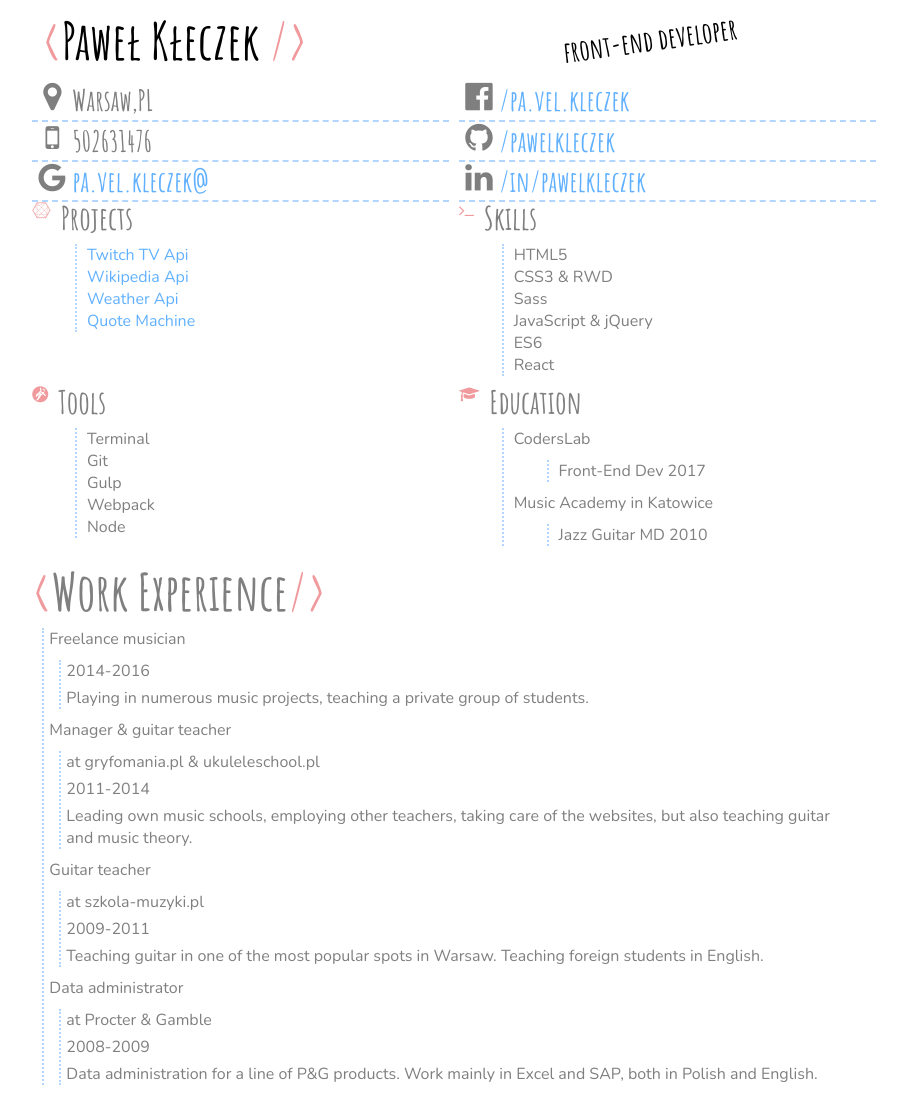
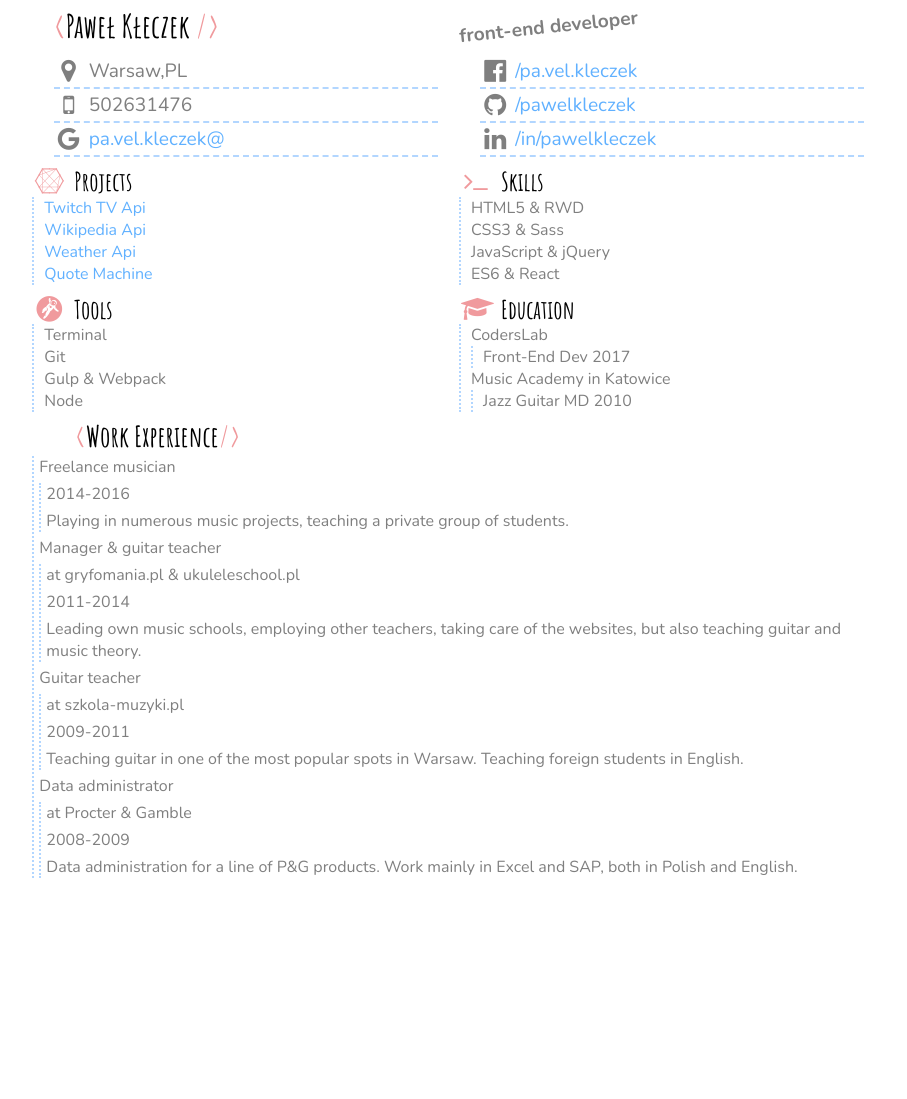
Before and after one commit to pawelkleczek/grid_testing, a website: page index.html in a window 1280 px wide. Shown: the whole page, without its empty margins (181-1088 px from the left). After the commit the page ends 899 px from the top, so only its background shows below. Drawn offline with nearby package versions, Linux system fonts and the light colour scheme.

Commit message:
Still working on BEM class naming and general visual clarity and RWD and @media print features

```diff
--- a/gulpfile.js
+++ b/gulpfile.js
@@ -25,5 +25,5 @@ gulp.task('sass', function() {
 
 gulp.task('watch', function() {
 	gulp.watch('js/app.js', ['jshint']);
-	gulp.watch('scss/*.scss', ['sass']);
+	gulp.watch('scss/*/*.scss', ['sass']);
 });
--- a/index.html
+++ b/index.html
@@ -14,107 +14,104 @@
     <div class='container'>
         <header class='header'>
             <div class='row'>
-                <div class="col-2">
+                <div class='col-2 col-pr-1'>
                 </div>
-                <div class='col-5 logo'>
-                    <h1 class='logo__header'><span class='logo__element'>&lt;</span class='logo__text'>Paweł Kłeczek <span class='logo__element'>/&gt;</span></h1>
+                <div class='col-4 col-pr-10'>
+                    <h1 class='logo'><span class='logo__element'>&lt;</span class='logo__text'>Paweł Kłeczek <span class='logo__element'>/&gt;</span></h1>
                 </div>
-                <div class="col-4">
-                    <h2 class='header__conditional-title'>front-end developer</h2>
+                <div class='col-6'>
+                    <h2 class='element_conditional'>front-end developer</h2>
                 </div>
             </div>
         </header>
         <main class='main'>
-            <div class='row contact'>
-                <div class='col-2'>
+            <div class='row'>
+                <div class='col-2 col-pr-1'>
                 </div>
-                <div class='col-4'>
-                    <div class="contact__item">
-                        <i class='fa fa-map-marker contact__icon' aria-hidden='true'></i> <span class="contact__text">Warsaw,PL</span>
+                <div class='col-4 col-pr-5'>
+                    <div class='contact-info'>
+                        <i class='fa fa-map-marker contact-info__icon' aria-hidden='true'></i> <span class='contact-info__text'>Warsaw,PL</span>
                     </div>
-                    <div class="contact__item">
-                        <i class='fa fa-mobile contact__icon' aria-hidden='true'></i>
-                        <span class="contact__text">502631476</span>
+                    <div class='contact-info'>
+                        <i class='fa fa-mobile contact-info__icon' aria-hidden='true'></i>
+                        <span class='contact-info__text'>502631476</span>
                     </div>
-                    <div class="contact__item">
-                        <i class='fa fa-google contact__icon' aria-hidden='true'></i>
-                        <span class="contact__text"><a class="contact__link" href="mailto:pa.vel.kleczek@gmail.com?Subject=Praca%20front-end" target="_top">pa.vel.kleczek@</a></span>
+                    <div class='contact-info'>
+                        <i class='fa fa-google contact-info__icon' aria-hidden='true'></i>
+                        <span class='contact-info__text'><a class='contact-info__link' href='mailto:pa.vel.kleczek@gmail.com?Subject=Praca%20front-end' target='_top'>pa.vel.kleczek@</a></span>
                     </div>
                 </div>
-                <div class="col-4">
-                    <div class="contact__item">
-                        <i class='fa fa-facebook-official contact__icon' aria-hidden='true'></i> <span class="contact__text"><a class="contact__link" href='https://www.facebook.com/pa.vel.kleczek' target='blank'>/pa.vel.kleczek</a></span>
+                <div class='col-4 col-pr-5'>
+                    <div class='contact-info'>
+                        <i class='fa fa-facebook-official contact-info__icon' aria-hidden='true'></i> <span class='contact-info__text'><a class='contact-info__link' href='https://www.facebook.com/pa.vel.kleczek' target='blank'>/pa.vel.kleczek</a></span>
                     </div>
-                    <div class="contact__item">
-                        <i class='fa fa-github contact__icon' aria-hidden='true'></i>
-                        <span class="contact__text"><a class="contact__link" href='https://github.com/pawelkleczek' target='blank'>/pawelkleczek</a></span>
+                    <div class='contact-info'>
+                        <i class='fa fa-github contact-info__icon' aria-hidden='true'></i>
+                        <span class='contact-info__text'><a class='contact-info__link' href='https://github.com/pawelkleczek' target='blank'>/pawelkleczek</a></span>
                     </div>
-                    <div class="contact__item">
-                        <i class="fa fa-linkedin contact__icon" aria-hidden="true"></i>
-                        <span class="contact__text"><a class="contact__link" href='https://www.linkedin.com/in/pawelkleczek/' target='blank'>/in/pawelkleczek</a></span>
+                    <div class='contact-info'>
+                        <i class='fa fa-linkedin contact-info__icon' aria-hidden='true'></i>
+                        <span class='contact-info__text'><a class='contact-info__link' href='https://www.linkedin.com/in/pawelkleczek/' target='blank'>/in/pawelkleczek</a></span>
                     </div>
                 </div>
             </div>
-            <div class="row info">
-                <div class="col-2">
+            <div class='row infos'>
+                <div class='col-2 col-pr-1'>
                 </div>
-                <div class="col-4 info-box">
-                        <div class="info-box__header">
-                            <i class="fa fa-connectdevelop info-box__icon" aria-hidden="true"></i>
-                            <h2 class="info-box__text">Projects</h2>
+                <div class='col-4 col-pr-5 info-box'>
+                        <div class='info-box__header'>
+                            <i class='fa fa-connectdevelop info-box__icon' aria-hidden='true'></i>
+                            <h2 class='info-box__text'>Projects</h2>
                         </div>
-                        <ul class="info-box__list">
-                            <li class="info-box__item"><a class="info-box__link" href="https://codepen.io/pawelkleczek/full/oZvzGL/" target="_blank">Twitch TV Api</a> </li>
-                            <li class="info-box__item"><a class="info-box__link" href="https://codepen.io/pawelkleczek/full/XpLZOq/" target="_blank">Wikipedia Api</a></li>
-                            <li class="info-box__item"><a class="info-box__link" href="https://codepen.io/pawelkleczek/full/WGPRGw/" target="_blank">Weather Api</a></li>
-                            <li class="info-box__item"><a class="info-box__link" href="https://codepen.io/pawelkleczek/full/bwjRmz/" target="_blank">Quote Machine</a></li>
+                        <ul class='info-box__list'>
+                            <li class='info-box__item'><a class='info-box__link' href='https://codepen.io/pawelkleczek/full/oZvzGL/' target='_blank'>Twitch TV Api</a> </li>
+                            <li class='info-box__item'><a class='info-box__link' href='https://codepen.io/pawelkleczek/full/XpLZOq/' target='_blank'>Wikipedia Api</a></li>
+                            <li class='info-box__item'><a class='info-box__link' href='https://codepen.io/pawelkleczek/full/WGPRGw/' target='_blank'>Weather Api</a></li>
+                            <li class='info-box__item'><a class='info-box__link' href='https://codepen.io/pawelkleczek/full/bwjRmz/' target='_blank'>Quote Machine</a></li>
                         </ul>
                 </div>
-                <div class="col-4 info-box">
-                        <div class="info-box__header">
-                            <i class="fa fa-terminal info-box__icon" aria-hidden="true"></i>
-                            <h2 class="info-box__text">Skills</h2>
+                <div class='col-6 col-pr-6 info-box'>
+                        <div class='info-box__header'>
+                            <i class='fa fa-terminal info-box__icon' aria-hidden='true'></i>
+                            <h2 class='info-box__text'>Skills</h2>
                         </div>
-                        <ul class="info-box__list">
-                            <li class="info-box__item">HTML5</li>
-                            <li class="info-box__item">CSS3 &amp; RWD</li>
-                            <li class="info-box__item">Sass</li>
-                            <li class="info-box__item">JavaScript &amp; jQuery</li>
-							<li class="info-box__item">ES6</li>
-							<li class="info-box__item">React</li>
+                        <ul class='info-box__list'>
+                            <li class='info-box__item'>HTML5 &amp; RWD</li>
+                            <li class='info-box__item'>CSS3 &amp; Sass</li>
+                            <li class='info-box__item'>JavaScript &amp; jQuery</li>
+							<li class='info-box__item'>ES6 &amp; React</li>
                         </ul>
                 </div>
 			</div>
-			<div class="row info">
-                <div class="col-2">
+			<div class='row infos'>
+                <div class='col-2 col-pr-1'>
                 </div>
-                <div class="col-4 info-box">
-                        <div class="info-box__header">
-                            <i class="fa fa-grav info-box__icon" aria-hidden="true"></i>
-                            <h2 class="info-box__text">Tools</h2>
+                <div class='col-4 col-pr-5 info-box'>
+                        <div class='info-box__header'>
+                            <i class='fa fa-grav info-box__icon' aria-hidden='true'></i>
+                            <h2 class='info-box__text'>Tools</h2>
                         </div>
-                        <ul class="info-box__list">
-                            <li class="info-box__item">Terminal</li>
-                            <li class="info-box__item">Git</li>
-                            <li class="info-box__item">Gulp</li>
-                            <li class="info-box__item">Webpack</li>
-							<li class="info-box__item">Node</li>
+                        <ul class='info-box__list'>
+                            <li class='info-box__item'>Terminal</li>
+                            <li class='info-box__item'>Git</li>
+                            <li class='info-box__item'>Gulp &amp; Webpack</li>
+							<li class='info-box__item'>Node</li>
                         </ul>
                 </div>
-                <div class="col-4 info-box">
-                        <div class="info-box__header">
-                            <i class="fa fa-graduation-cap info-box__icon" aria-hidden="true"></i>
-                            <h2 class="info-box__text">Education</h2>
+                <div class='col-6 col-pr-6 info-box'>
+                        <div class='info-box__header'>
+                            <i class='fa fa-graduation-cap info-box__icon' aria-hidden='true'></i>
+                            <h2 class='info-box__text'>Education</h2>
                         </div>
-                        <ul class="info-box__list">
-                            <li class="info-box__item">CodersLab
-                                <ul class="info-box__list">
-                                    <li class="info-box__item">Front-End Dev 2017</li>
+                        <ul class='info-box__list'>
+                            <li class='info-box__item'>CodersLab
+                                <ul class='info-box__list'>
+                                    <li class='info-box__item'>Front-End Dev 2017</li>
                                 </ul>
                             </li>
-                            <li class="info-box__item">Music Academy in Katowice
-                                <ul class="info-box__list">
-                                    <li class="info-box__item">Jazz Guitar MD 2010</li>
+                            <li class='info-box__item'>Music Academy in Katowice
+                                <ul class='info-box__list'>
+                                    <li class='info-box__item'>Jazz Guitar MD 2010</li>
                                 </ul>
                             </li>
                         </ul>
@@ -123,53 +120,53 @@
         </main>
         <footer class='footer'>
             <div class='row'>
-                <div class='col-2'>
+                <div class='col-2 col-pr-1'>
                 </div>
-                <div class='col-8 logo'>
-                    <h2 class='logo__header'><span class='logo__element'>&lt;</span class='logo__text'>Work Experience<span class='logo__element'>/&gt;</span></h2>
+                <div class='col-8 col-pr-10'>
+                    <h2 class='logo'><span class='logo__element'>&lt;</span class='logo__text'>Work Experience<span class='logo__element'>/&gt;</span></h2>
                 </div>
             </div>
-            <div class="row">
-                <div class="col-2"></div>
-                <div class="col-8 experience">
-                    <ul class="list">
-                        <li class="list__item">Freelance musician
-                            <ul class="list">
-                                <li class="list__item">2014-2016</li>
-                                <li class="list__item">Playing in numerous music projects, teaching a private group of students.</li>
+            <div class='row'>
+                <div class='col-2 col-pr-1'></div>
+                <div class='col-8  col-pr-10 experience'>
+                    <ul class='list'>
+                        <li class='list__item'>Freelance musician
+                            <ul class='list'>
+                                <li class='list__item'>2014-2016</li>
+                                <li class='list__item'>Playing in numerous music projects, teaching a private group of students.</li>
                             </ul>
                         </li>
 
-                        <li class="list__item">Manager &amp; guitar teacher
-                            <ul class="list">
-                                <li class="list__item">at gryfomania.pl &amp; ukuleleschool.pl</li>
-                                <li class="list__item">2011-2014</li>
-                                <li class="list__item">Leading own music schools, employing other teachers, taking care of the websites, but also teaching guitar and music theory.</li>
+                        <li class='list__item'>Manager &amp; guitar teacher
+                            <ul class='list'>
+                                <li class='list__item'>at gryfomania.pl &amp; ukuleleschool.pl</li>
+                                <li class='list__item'>2011-2014</li>
+                                <li class='list__item'>Leading own music schools, employing other teachers, taking care of the websites, but also teaching guitar and music theory.</li>
                             </ul>
                         </li>
 
-                        <li class="list__item">Guitar teacher
-                            <ul class="list">
-                                <li class="list__item">at szkola-muzyki.pl</li>
-                                <li class="list__item">2009-2011</li>
-                                <li class="list__item">Teaching guitar in one of the most popular spots in Warsaw. Teaching foreign students in English.</li>
+                        <li class='list__item'>Guitar teacher
+                            <ul class='list'>
+                                <li class='list__item'>at szkola-muzyki.pl</li>
+                                <li class='list__item'>2009-2011</li>
+                                <li class='list__item'>Teaching guitar in one of the most popular spots in Warsaw. Teaching foreign students in English.</li>
                             </ul>
                         </li>
 
-                        <li class="list__item">Data administrator
-                            <ul class="list">
-                                <li class="list__item">at Procter &amp; Gamble</li>
-                                <li class="list__item">2008-2009</li>
-                                <li class="list__item">Data administration for a line of P&amp;G products. Work mainly in Excel and SAP, both in Polish and English.</li>
+                        <li class='list__item'>Data administrator
+                            <ul class='list'>
+                                <li class='list__item'>at Procter &amp; Gamble</li>
+                                <li class='list__item'>2008-2009</li>
+                                <li class='list__item'>Data administration for a line of P&amp;G products. Work mainly in Excel and SAP, both in Polish and English.</li>
                             </ul>
                         </li>
                     </ul>
                 </div>
             </div>
 			<div class='row'>
-				<div class='col-2'>
+				<div class='col-2 col-pr-1'>
 				</div>
-				<div class='col-8'>
+				<div class='col-8 col-pr-10'>
 					<p class='agreement'>Wyrażam zgodę na przetwarzanie moich danych osobowych dla potrzeb niezbędnych do realizacji procesu rekrutacji (zgodnie z Ustawą z dnia 29.08.1997 roku o Ochronie Danych Osobowych; tekst jednolity: Dz. U. 2016 r. poz. 922).</p>
 				</div>
 			</div>
--- a/scss/content-flow/_footer.scss
+++ b/scss/content-flow/_footer.scss
@@ -1,26 +1,29 @@
 .footer {
+	padding-top: 10px;
+	padding-bottom: 15px;
+	.logo {
+		font-size: 1.8rem;
+	}
+}
 
+.list {
 	color: $text-color;
-	margin-top: 10px;
-	margin-bottom: 30px;
 	font-family: 'Nunito', sans-serif;
-
-	.list {
-		margin: 10px;
-		list-style-type: none;
-		border-left: 2px dotted $main-color;
-		 .list__item {
-			margin: 5px;
-		}
+	list-style-type: none;
+	border-left: 2px dotted $main-color;
+	 .list__item {
+		margin: 5px;
 	}
 }
 
 .agreement {
+	padding-top: 10px;
 	display: none;
 }
 
 @media print {
 	.agreement {
 		display: block;
+		color: $text-color;
 	}
 }
--- a/scss/content-flow/_header.scss
+++ b/scss/content-flow/_header.scss
@@ -1,29 +1,31 @@
 .header {
-
-	padding: 15px;
+	padding-top: 10px;
 }
 
-.logo__header {
+.logo {
 	font-family: 'Amatic SC', cursive;
-	font-size: 3.2rem;
+	font-size: 2rem;
 	line-height: 1;
+	width: 90%;
+	margin: 0 auto;
+
 }
 
 .logo__element {
 	color: $secondary-color;
 }
 
-.header__conditional-title {
+.element_conditional {
 	display: none;
 }
 
-@media (min-width: 35rem) {
-	.header__conditional-title {
+@media screen and (min-width: 35rem) {
+	.element_conditional {
+		color: $text-color;
 		display: inline-block;
-		font-family: 'Amatic SC', cursive;
-		font-size: 1.8rem;
-		line-height: 3.2rem;
-		margin: 0 auto;
-		-webkit-transform: rotate(-8deg);
+		font-family: 'Nunito', sans-serif;
+		font-size: 1.2rem;
+		line-height: 2.2rem;
+		-webkit-transform: rotate(-6deg);
 	}
 }
--- a/scss/content-flow/_main.scss
+++ b/scss/content-flow/_main.scss
@@ -1,40 +1,46 @@
 .main {
-	color: $text-color;
+	padding-top: 10px;
 }
 
-.contact {
-
-	.contact__item {
+.contact-info {
 	border-bottom: 2px dashed $main-color;
-		margin-right: 10px;
-		line-height: 2.4rem;
+	width: 90%;
+	margin: 0 auto;
 }
 
-	.contact__icon {
+.contact-info__icon {
+	color: $text-color;
 	float: left;
-		width: 40px;
+	width: 30px;
 	text-align: center;
-		font-size: 2rem;
+	font-size: 1.6rem;
+	line-height: 2rem;
+	margin: 0 10px;
+	@media screen and (min-width: 35rem) {
+		margin: 0;
+		margin-right: 5px;
+	}
 }
 
-	.contact__text {
-		font-family: 'Amatic SC', cursive;
-		font-size: 1.8rem;
-		font-weight: 700;
-		margin-left: 15px;
+.contact-info__text {
+	color: $text-color;
+	font-family: 'Nunito', sans-serif;
+	font-size: 1.2rem;
+	font-weight: 400;
 	display: block;
-		overflow: hidden;
+	line-height: 2rem;
 }
 
-	.contact__link {
+.contact-info__link {
 	@include link;
 }
 
+.infos {
+	padding-top: 10px;
 }
 
-.info {
-
 .info-box__header {
+	padding: 2px;
 	line-height: 2rem;
 	overflow: hidden;
 }
@@ -46,7 +52,8 @@
 
 .info-box__text {
 	font-family: 'Amatic SC', cursive;
-		font-size: 2rem;
+	font-size: 1.6rem;
+	line-height: 1.6rem;
 	float: left;
 	margin-left: 10px;
 }
@@ -54,18 +61,18 @@
 .info-box__icon {
 	color: $secondary-color;
 	float: left;
+	width: 30px;
+	font-size: 1.6rem;
+	line-height: 1.6rem;
+	text-align: center;
+
 }
 
 .info-box__list {
+	color: $text-color;
 	width: 80%;
-		margin: 10px auto;
 	padding-left: 10px;
 	border-left: 2px dotted $main-color;
 	list-style-type: none;
 	font-family: 'Nunito', sans-serif;
-
-		.info-box__nested-list {
-			margin: 2px;
 }
-	}
-}
--- a/scss/partials/_fonts.scss
+++ b/scss/partials/_fonts.scss
@@ -1,5 +1,2 @@
-@import url('https://fonts.googleapis.com/css?family=Open+Sans:300i,400,400i,600,600i,700&subset=latin-ext');
 @import url('https://fonts.googleapis.com/css?family=Nunito:300,300i,400,400i,600,600i,700&subset=latin-ext');
-@import url('https://fonts.googleapis.com/css?family=Lobster&subset=latin-ext');
-@import url('https://fonts.googleapis.com/css?family=Pacifico&subset=latin-ext');
 @import url('https://fonts.googleapis.com/css?family=Amatic+SC:400,700&subset=latin-ext');
```
Also changed, not shown: scss/partials/_grid.scss (+11 -1 lines), css/main.css. Lines whose indentation alone changed are shown as unchanged.
